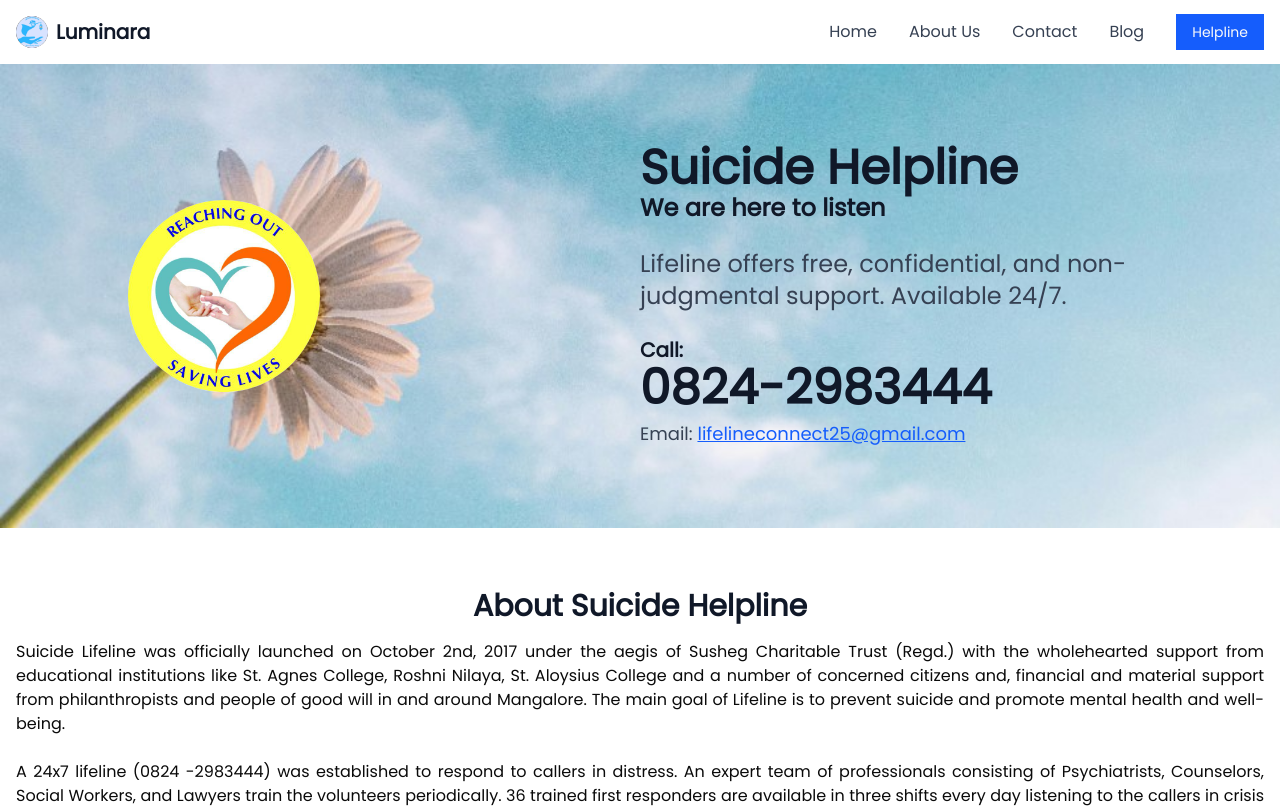
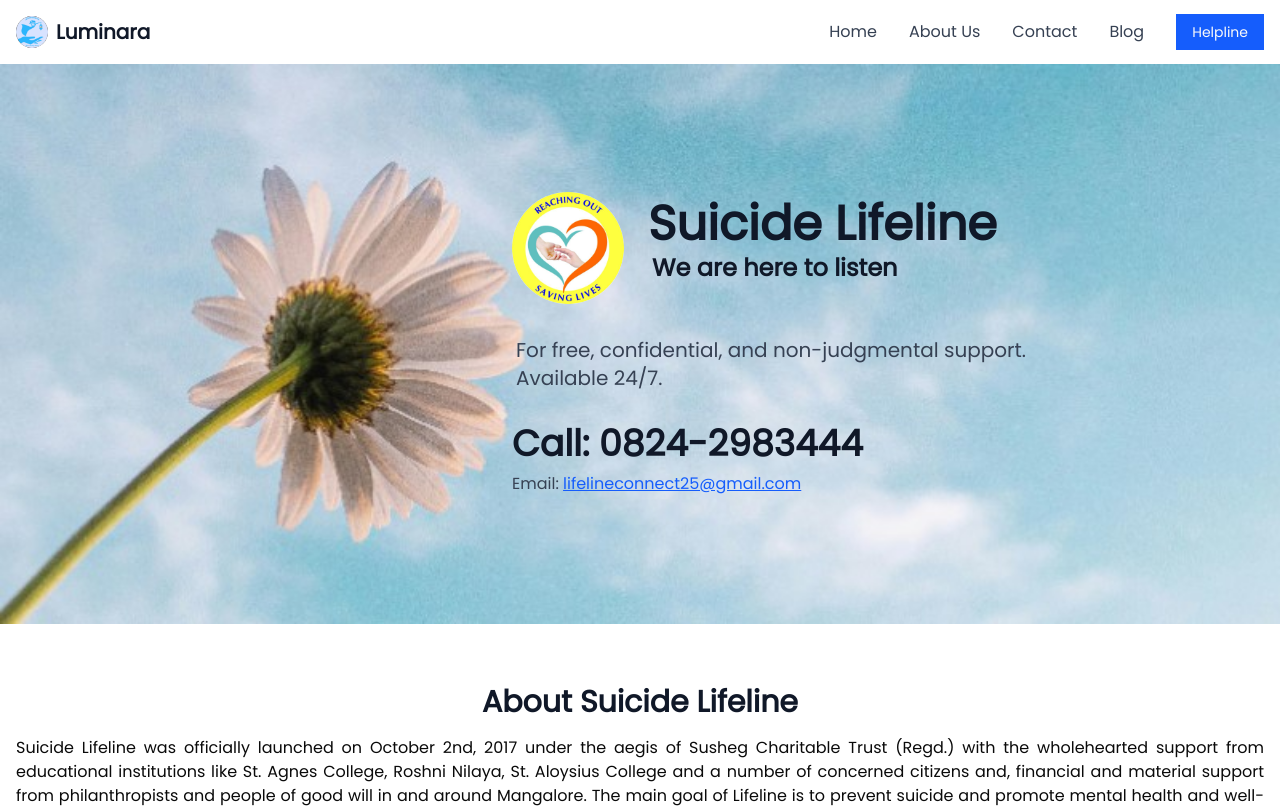
Before and after one commit to UthpalSuvarna/luminara, a Next.js app in the folder frontend/: page /helpline in a window 1280 px wide. Shown: the top 808 px of the page. Built offline with nearby package versions, Linux system fonts and the light colour scheme.

Commit message:
Update helpline page

```diff
--- a/frontend/src/app/helpline/page.tsx
+++ b/frontend/src/app/helpline/page.tsx
@@ -14,12 +14,14 @@ export default function LifelinePage() {
 
       <main>
         {/* Hero Section */}
-        <section className="py-20 bg-cover bg-left mb-5" style={{ backgroundImage: "url('/bg2.jpg')" }}>
+        <section className="py-20 md:py-32 bg-cover bg-left mb-5" style={{ backgroundImage: "url('/bg2.jpg')" }}>
           <div className="container mx-auto px-4">
-            <div className="flex flex-col md:flex-row items-center justify-between max-w-5xl mx-auto gap-8">
+            <div className="flex justify-end">
+              <div className="flex flex-col gap-6 md:gap-8 max-w-3xl w-full px-2 sm:px-4">
 
-              {/* Image Left */}
-              <div className="relative w-32 h-32 md:w-48 md:h-48 flex-shrink-0">
+                {/* Image + Heading Side-by-Side (or stacked on mobile) */}
+                <div className="flex flex-col sm:flex-row items-center sm:items-start sm:gap-4 md:gap-6 text-center sm:text-left">
+                  <div className="relative w-24 h-24 md:w-28 md:h-28 mb-2 sm:mb-0 flex-shrink-0 mx-auto sm:mx-0">
                     <Image
                       src="/suicide-helpline.jpg"
                       alt="Helpline Hero"
@@ -28,33 +30,40 @@ export default function LifelinePage() {
                       className="rounded-full"
                     />
                   </div>
+                  <div className="md:pt-2">
+                    <h1 className="text-3xl sm:text-4xl md:text-5xl font-bold text-gray-900">Suicide Lifeline</h1>
+                    <p className="text-lg sm:text-xl md:text-2xl font-bold text-gray-900 mt-1 md:pl-1">We are here to listen</p>
+                  </div>
+                </div>
 
-              {/* Text Right */}
-              <div className="text-center md:pl-72 md:text-left">
-                <h1 className="text-4xl md:text-5xl font-bold text-gray-900">Suicide Helpline</h1>
-                <p className="text-xl md:text-2xl font-bold text-gray-900 mb-6">We are here to listen</p>
-                <p className="text-2xl text-gray-700 font-medium mb-6">
-                  Lifeline offers free, confidential, and non-judgmental support. Available 24/7.
+                {/* Description */}
+                <p className="text-base sm:text-lg md:text-xl text-gray-700 font-medium text-center sm:text-left px-1">
+                  For free, confidential, and non-judgmental support. <br className="md:block hidden" />
+                  Available 24/7.
                 </p>
-                <div>
-                  <p className="text-xl font-bold text-gray-900">
-                    Call: <br /> <span className="text-5xl">0824-2983444</span>
+
+                {/* Contact Info */}
+                <div className="text-center sm:text-left">
+                  <p className="text-lg font-bold text-gray-900">
+                    <span className="text-2xl md:text-4xl">Call: 0824-2983444</span>
                   </p>
-                  <p className="text-lg text-gray-700 mt-2">
+                  <p className="text-base text-gray-700 mt-2">
                     Email: <a href="mailto:lifelineconnect25@gmail.com" className="text-blue-600 underline">lifelineconnect25@gmail.com</a>
                   </p>
                 </div>
+
               </div>
-
             </div>
           </div>
         </section>
 
 
+
+
         <section className="py-10">
           <div className="container mx-auto px-4">
             <div className="text-justify mb-12">
-              <h2 className="text-3xl font-bold text-gray-900 mb-4 text-center">About Suicide Helpline</h2>
+              <h2 className="text-3xl font-bold text-gray-900 mb-4 text-center">About Suicide Lifeline</h2>
               <p>Suicide Lifeline was officially launched on October 2nd, 2017 under the aegis of Susheg Charitable Trust (Regd.) with the wholehearted support from educational institutions like St. Agnes College, Roshni Nilaya, St. Aloysius College and a number of concerned citizens and, financial and material support from philanthropists and people of good will in and around Mangalore. The main goal of Lifeline is to prevent suicide and promote mental health and well-being.</p>
               <br></br>
               <p>A 24x7 lifeline (0824 -2983444) was established to respond to callers in distress. An expert team of professionals consisting of Psychiatrists, Counselors, Social Workers, and Lawyers train the volunteers periodically. 36 trained first responders are available in three shifts every day listening to the callers in crisis with compassion and empathy and administering psychological first-aid. If professional follow up (hospitalization, police intervention, etc) is required, the caller is referred for further assistance. There are 12 back-up clinicians/experts including psychiatrists, psychologists, counselors, lawyers, and social workers available to assist the volunteers. To date 3,075 callers have been assisted through the lifeline.</p>
```
Lines whose indentation alone changed are shown as unchanged.
